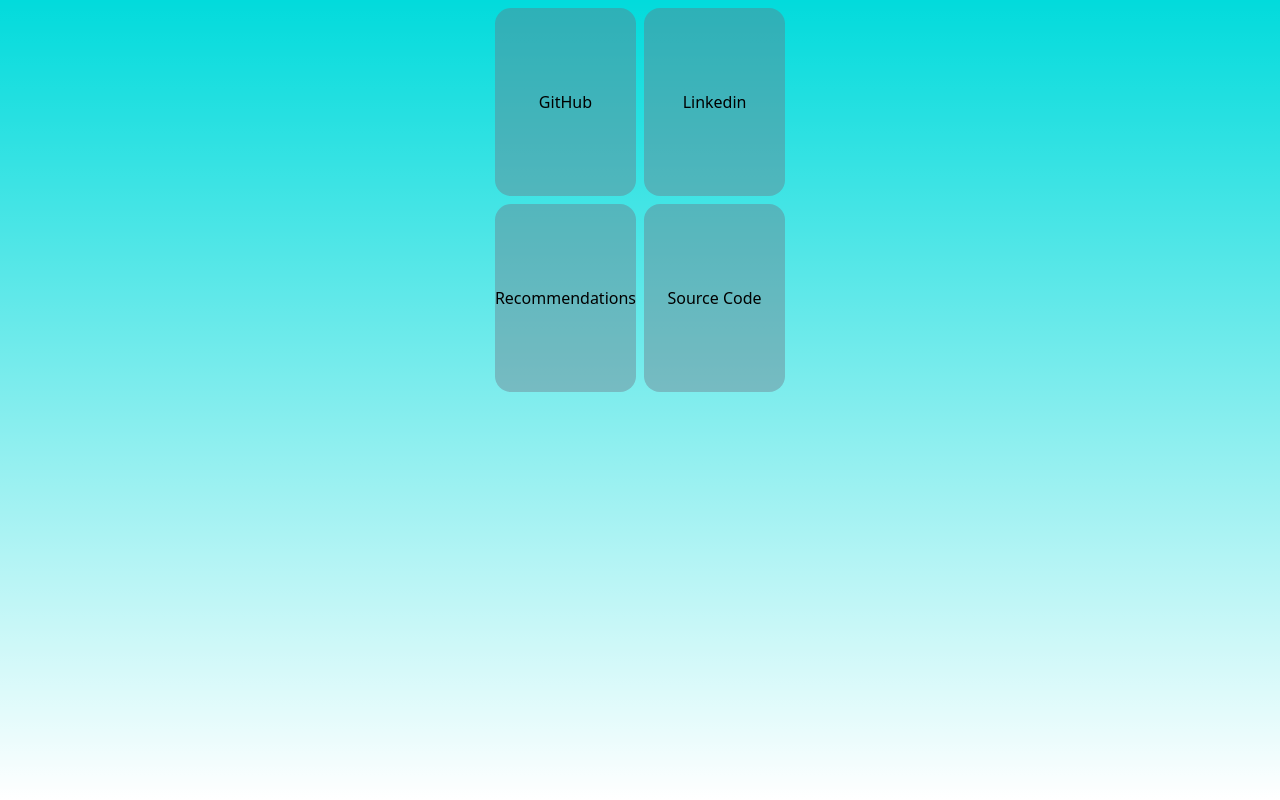
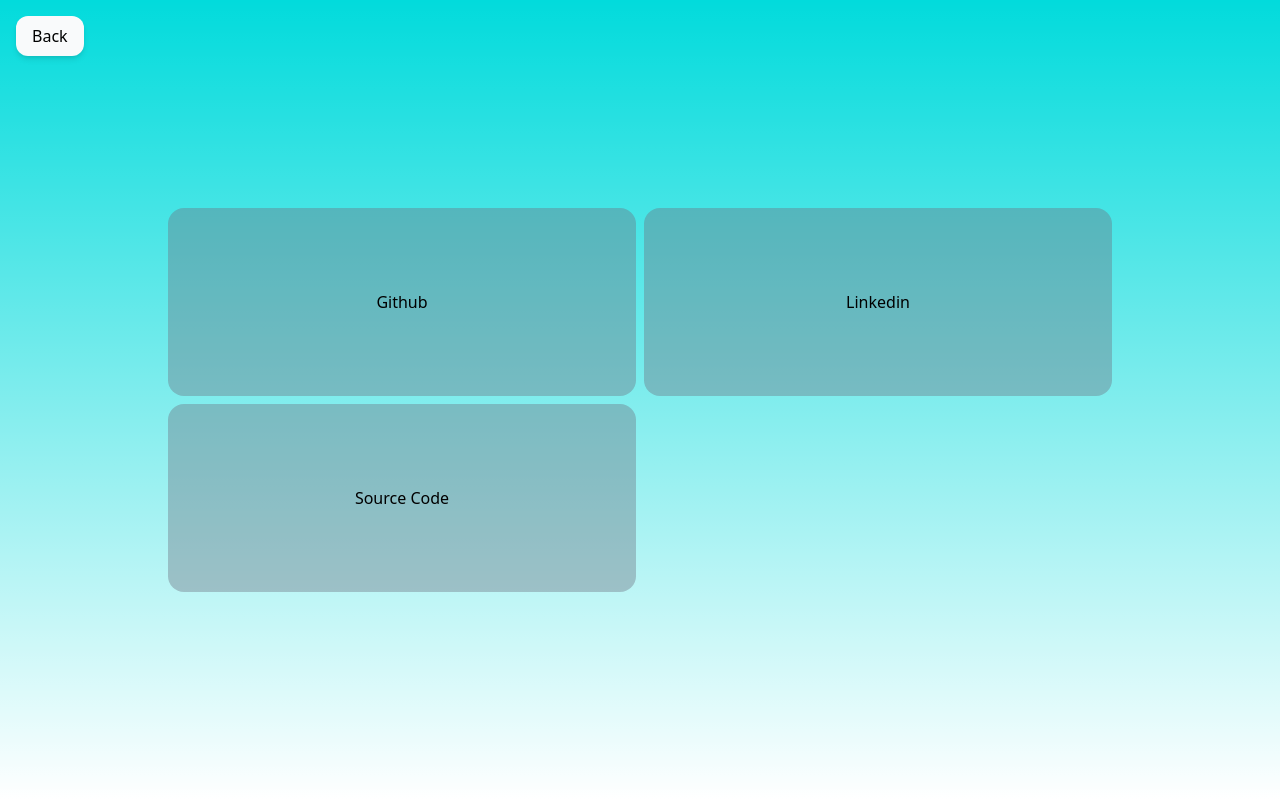
Before and after one commit to aibearden/austinbearden, a Next.js app: page /links in a window 1280 px wide. Built offline with nearby package versions, Linux system fonts and the light colour scheme.

Commit message:
Added profile links page

```diff
--- a/package.json
+++ b/package.json
@@ -9,6 +9,7 @@
     "lint": "next lint"
   },
   "dependencies": {
+    "@dhaiwat10/react-link-preview": "^1.15.0",
     "framer-motion": "^11.2.2",
     "next": "14.2.3",
     "react": "^18",
--- a/src/app/links/Links.tsx
+++ b/src/app/links/Links.tsx
@@ -1,11 +1,16 @@
+"use client"
+
 import { profile } from "@/data/profile";
+import SecondaryLayout from "../SecondaryLayout";
+import { LinkPreview } from "@dhaiwat10/react-link-preview";
 interface ProfileDataInterface {
     name: string,
     profileImageUrl: string,
     title: string,
     description: string,
     githubUrl: string,
-    linkedInUrl: string
+    linkedInUrl: string,
+    sourceCodeUrl: string
 }
 
 export default function Links() {
@@ -20,20 +25,25 @@
         window.open(profileData.githubUrl, "_blank");
     }
 
+    const openSourceCode = () => {
+        window.open(profileData.sourceCodeUrl, "_blank");
+    }
+
+    const buttonStyle = "flex flex-col justify-center items-center bg-gray-500 bg-opacity-40 rounded-2xl m-1";
+
     return (
-        <div id="links" className="lg:h-1/2 lg:grid lg:grid-cols-2 lg:p-1">
-                <button id="github" onClick={() => openGitHubProfile()} className="flex flex-col justify-center items-center bg-gray-500 bg-opacity-40 rounded-2xl m-1">
-                    <h4>GitHub</h4>
+        <SecondaryLayout>
+            <div id="links" className="h-1/2 w-3/4 self-center grid grid-cols-2 p-1 grid-flow-row">
+                <button id="github" onClick={() => openGitHubProfile()} className={buttonStyle}>
+                    <h4>Github</h4>
                 </button>
-                <button id="linkedin" onClick={() => openLinkedInProfile()} className="flex flex-col justify-center items-center bg-gray-500 bg-opacity-40 rounded-2xl m-1">
+                <button id="linkedin" onClick={() => openLinkedInProfile()} className={buttonStyle}>
                     <h4>Linkedin</h4>
                 </button>
-                <button id="recommendations" className="flex flex-col justify-center items-center bg-gray-500 bg-opacity-40 rounded-2xl m-1">
-                    <h4>Recommendations</h4>
-                </button>
-                <button id="source-code" className="flex flex-col justify-center items-center bg-gray-500 bg-opacity-40 rounded-2xl m-1">
+                <button id="source-code" onClick={() => openSourceCode()} className={buttonStyle}>
                     <h4>Source Code</h4>
                 </button>
             </div>
+        </SecondaryLayout>
     );
 }
--- a/src/data/profile.ts
+++ b/src/data/profile.ts
@@ -5,5 +5,6 @@
     "description": "As a Software Engineer at 3Aware, I've applied my creativity and passion for software development to build innovative and user-friendly applications using React and Java Spring Boot on both AWS and GCP. I led the front-end development and introduced standards and best practices for React, Javascript, and design.",
     "tagLine": "React, Typescript, Java, AWS",
     "githubUrl": "https://github.com/aibearden",
-    "linkedInUrl": "https://www.linkedin.com/in/austin-bearden-3a7466266/"
+    "linkedInUrl": "https://www.linkedin.com/in/austin-bearden-3a7466266/",
+    "sourceCodeUrl": "https://github.com/aibearden/austinbearden"
 }
```
Also changed, not shown: 1 other file (tests, documents, lock files or other folders).
